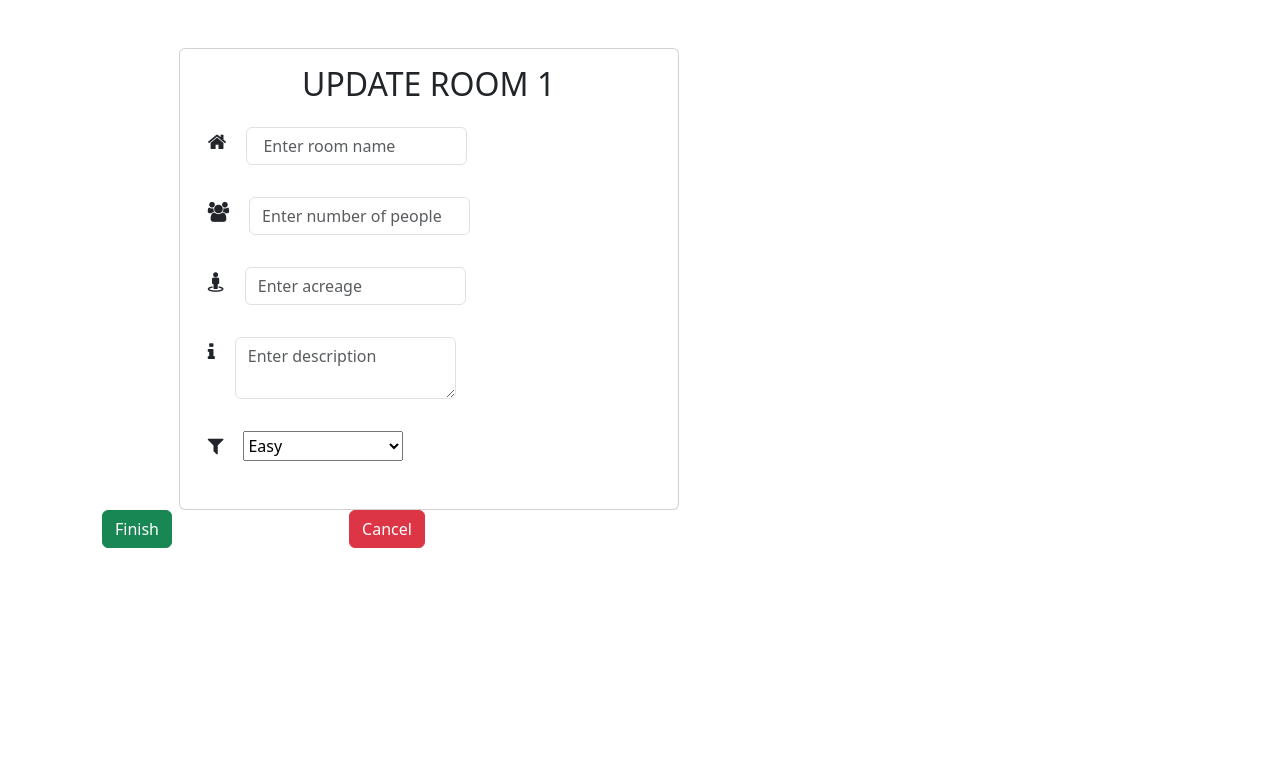
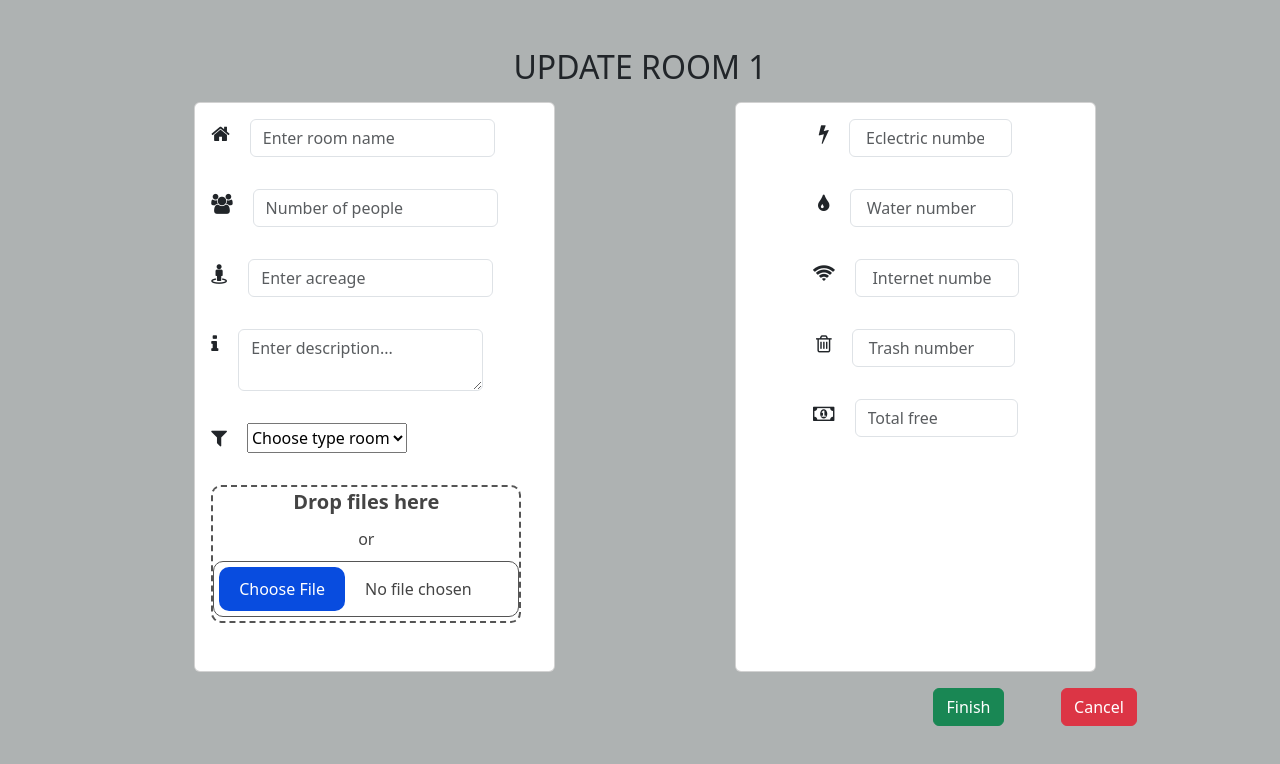
Before and after one commit to Deku1712/SVTT_R17-Website-Apartment, a React (Create React App) app in the folder ui_website/: page /edit-room/1 in a window 1280 px wide. Shown: the top 764 px of the page. Built offline with nearby package versions, Linux system fonts and the light colour scheme.

Commit message:
Css Update Apartment

```diff
--- a/ui_website/src/App.js
+++ b/ui_website/src/App.js
@@ -12,7 +12,7 @@ function App() {
         <BrowserRouter>
           <Routes>
           <Route path="/edit-room/:id" Component={UpdateRoom}></Route>
-          <Route path="/edit-apartment" Component={UpdateApartment}></Route>
+          <Route path="/edit-apartment/:id" Component={UpdateApartment}></Route>
           </Routes>
         </BrowserRouter>
       </div>
--- a/ui_website/src/Component/UpdateApartment.js
+++ b/ui_website/src/Component/UpdateApartment.js
@@ -1,5 +1,5 @@
 import React, { useState, useEffect } from "react";
-import { Link } from "react-router-dom";
+import { useParams, Link } from "react-router-dom";
 import '../styles/styles.css';
 const UpdateApartment = () => {
     const [apartment_name, setApartmentName] = useState('');
@@ -12,22 +12,28 @@ const UpdateApartment = () => {
     const [water, setWater] = useState('');
     const [internet, setInternet] = useState('');
     const [trash, setTrash] = useState('');
+    const { id } = useParams();
     return (
-        <div className="container">
-            <h2 className="text-center mt-3"> UPDATE APARTMENT </h2>
-            <div className="row d-flex justify-content-between  mt-3">
-                <div className="card col-md-6">
+        <div className="container mt-5">
+            <h2 className="text-center mt-3"> UPDATE APARTMENT {id}</h2>
+            <div className=" row-custome">
+                <div className="card col-md-5  form-custome ">
                     <div className="card-body">
+                        <form>
                             <div className="form-group mb-2 d-flex">
+
                                 <label className="form-label"> Apartment Name :</label>
+
                                 <input
                                     type="text" maxLength={30} minLength={1} required={true}
                                     placeholder="Enter apartment name"
                                     name="lastName"
-                                className="form-control"
+                                    className="form-control "
                                     value={apartment_name}
                                     onChange={(e) => setApartmentName(e.target.value)}
                                 />
+
+
                             </div>
                             <div className="form-group mb-2 d-flex">
                                 <label className="form-label"> Phone:</label>
@@ -63,7 +69,7 @@ const UpdateApartment = () => {
                                 />
                             </div>
                             <div className="form-group mb-2 d-flex">
-                            <label className="form-label"> Number type room:</label>
+                                <label className="form-label"> Type room:</label>
                                 <input
                                     type="number" maxLength={30} minLength={1} required={true}
                                     placeholder="Enter number type room"
@@ -74,26 +80,25 @@ const UpdateApartment = () => {
                                 />
                             </div>
                             <div className="form-group mb-2 d-flex">
-                            <label className="form-label">Description:</label>
+                                <label className="form-label">Description :</label>
                                 <textarea
                                     type="number" maxLength={255} minLength={1}
                                     placeholder="Enter description"
                                     name="lastName"
-                                className="form-control"
+                                    className="form-control "
                                     value={description}
                                     onChange={(e) => setDescription(e.target.value)}
                                 />
                             </div>
 
-                        <br />
-
+                        </form>
                     </div>
                 </div>
-                <div className="card col-md-5">
+                <div className="card col-md-4  form-custome">
                     <div className="card-body">
-
+                        <form>
                             <div className="form-group mb-2 d-flex">
-                            <label className="form-label"> Electric :</label>
+                                <label className="form-label-1"> Electric :</label>
                                 <input
                                     type="number" maxLength={30} minLength={1} required={true}
                                     placeholder="Enter electric number"
@@ -105,7 +110,7 @@ const UpdateApartment = () => {
                             </div>
                             <br />
                             <div className="form-group mb-2 d-flex">
-                            <label className="form-label"> Water:</label>
+                                <label className="form-label-1"> Water:</label>
                                 <input
                                     type="number" minLength={1} required={true}
                                     placeholder="Enter Water number"
@@ -116,7 +121,7 @@ const UpdateApartment = () => {
                                 />
                             </div> <br />
                             <div className="form-group mb-2 d-flex">
-                            <label className="form-label"> Internet:</label>
+                                <label className="form-label-1"> Internet:</label>
                                 <input
                                     type="number" maxLength={30} minLength={1} required={true}
                                     placeholder="Enter internet"
@@ -127,7 +132,7 @@ const UpdateApartment = () => {
                                 />
                             </div> <br />
                             <div className="form-group mb-2 d-flex">
-                            <label className="form-label"> Trash:</label>
+                                <label className="form-label-1"> Trash:</label>
                                 <input
                                     type="number" maxLength={30} minLength={1} required={true}
                                     placeholder="Enter trash"
@@ -137,23 +142,22 @@ const UpdateApartment = () => {
                                     onChange={(e) => setTrash(e.target.value)}
                                 />
                             </div>
-
-                        <br />
+                        </form>
 
 
                     </div>
+
                 </div>
-                <br />
-                <div className=' row d-flex justify-content-end mt-5'>
-                    <div className='col-3 '>
+
+            </div>
+            <div className='d-flex justify-content-end mt-5 ms-5'>
+                <div className='col-1 '>
                     <button className="btn btn-success"  >Finish </button>
                 </div>
-                    <div className='col-3'>
+                <div className='col-2'>
                     <Link to="/" className="btn btn-danger">Cancel</Link>
                 </div>
             </div>
-            </div>
-
         </div>
     );
 };
--- a/ui_website/src/Component/UpdateRoom.js
+++ b/ui_website/src/Component/UpdateRoom.js
@@ -11,37 +11,37 @@ const UpdateRoom = () => {
     const [room_free, setRoomFree] = useState('');
     const [room_type, setRoomType] = useState('');
     const [room_img, setRoomImg] = useState('');
+    const [eclectric, setElectric] = useState('')
+    const [water, setWater] = useState('')
+    const [internet, setInternet] = useState('')
+    const [trash, setTrash] = useState('')
     const { id } = useParams();
+
     return (
         <div className="container mt-5">
-
-            <div className="row">
-                <div className="card col-md-6 offset-md-2 offset-md-2  form-custom" >
-                    <h2 className="text-center mt-3"> UPDATE ROOM {id}</h2>
-
+            <h2 className="text-center mt-3"> UPDATE ROOM {id}</h2>
+            <div className=" row-custome">
+                <div className="card col-md-4 form-custom " >
                     <div className="card-body">
                         <form>
+                            <div className="form-group mb-2 d-flex">
 
-                            <div className="form-group mb-2 d-flex">
                                 <span className="fa-custom" > <i class="fa fa-home" aria-hidden="true"></i></span>
                                 <input
                                     type="text" maxLength={30} minLength={1} required={true}
-                                    placeholder=" Enter room name"
-                                    name="lastName"
-                                    className="form-control w-50"
+                                    placeholder="Enter room name"
+                                    className="form-control w-75"
                                     value={room_name}
                                     onChange={(e) => setRoomName(e.target.value)}
                                 />
-
                             </div>
                             <br />
                             <div className="form-group mb-2 d-flex">
                                 <span className="fa-custom"> <i class="fa fa-users" aria-hidden="true"></i></span>
                                 <input
-                                    type="number" minLength={1} required={true}
-                                    placeholder="Enter number of people"
-                                    name="lastName"
-                                    className="form-control w-50"
+                                    type="number" minLength={1} required={true} min={0}
+                                    placeholder="Number of people"
+                                    className="form-control w-75"
                                     value={size_renter}
                                     onChange={(e) => setSizeRenter(e.target.value)}
                                 />
@@ -51,8 +51,7 @@ const UpdateRoom = () => {
                                 <input
                                     type="number" maxLength={30} minLength={1} required={true}
                                     placeholder="Enter acreage"
-                                    name="lastName"
-                                    className="form-control w-50"
+                                    className="form-control w-75"
                                     value={room_size}
                                     onChange={(e) => setRoomSize(e.target.value)}
                                 />
@@ -60,39 +59,113 @@ const UpdateRoom = () => {
                             <div className="form-group mb-2  d-flex">
                                 <span className="fa-custom" ><i class="fa fa-info" aria-hidden="true"></i></span>
                                 <textarea
-                                    type="number" maxLength={30} minLength={1} required={true}
-                                    placeholder="Enter description"
-                                    name="lastName"
-                                    className="form-control w-50"
+                                    type="number" maxLength={255} minLength={1} required={true}
+                                    placeholder="Enter description..."
+                                    className="form-control w-75"
                                     value={description}
                                     onChange={(e) => setDescription(e.target.value)}
                                 />
-                            </div><br/>
+                            </div><br />
                             <div className="form-group mb-2 d-flex">
                                 <span className="fa-custom" ><i class="fa fa-filter" aria-hidden="true"></i></span>
                                 <br />
                                 <select name="text-center form-control form-select" value={room_type}
                                     onChange={(e) => setRoomType(e.target.value)}>
-                                    <option disabled >Choose type room</option>
-                                    <option value="E" >Easy</option>
+                                    <option value="" disabled >Choose type room</option>
+                                    <option value="E" >Vip</option>
                                     <option value="N" >Normal</option>
-                                    <option value="H" >Hard</option>
                                 </select>
                             </div>
                             <br />
+
+                            <div className="form-group mb-2  d-flex">
+                                <label for="images" className="drop-container" id="dropcontainer" style={{ width: "95%" }}>
+                                    <span class="drop-title">Drop files here</span>
+                                    or
+                                    <input  className="mb-1" type="file" id="images" accept="image/*" value={room_img} onChange={(e) => setRoomImg(e.target.value)} required />
+                                </label>
+
+                            </div><br />
 
                         </form>
 
                     </div>
                 </div>
 
+                <div className="card col-md-4  form-custom " >
+                    <div className="card-body">
+                        <form >
+                            <div className="form-group mb-2 d-flex justify-content-center">
+                                <span className="fa-custom" > <i class="fa fa-bolt"></i></span>
+                                <input
+                                    type="number" minLength={1} required={true} min={0}
+                                    placeholder=" Eclectric number"
+                                    className="form-control w-50"
+                                    value={eclectric}
+                                    onChange={(e) => setElectric(e.target.value)}
+                                />
+
+                            </div>
+                            <br />
+                            <div className="form-group mb-2 d-flex justify-content-center">
+                                <span className="fa-custom" > <i class="fa fa-tint" aria-hidden="true"></i></span>
+                                <input
+                                    type="number" minLength={1} required={true} min={0}
+                                    placeholder=" Water number"
+                                    className="form-control w-50"
+                                    value={water}
+                                    onChange={(e) => setWater(e.target.value)}
+                                />
+
+                            </div>
+                            <br />
+                            <div className="form-group mb-2 d-flex justify-content-center">
+                                <span className="fa-custom" > <i class="fa fa-wifi" aria-hidden="true"></i></span>
+                                <input
+                                    type="number" minLength={1} required={true} min={0}
+                                    placeholder=" Internet number"
+                                    className="form-control w-50"
+                                    value={internet}
+                                    onChange={(e) => setInternet(e.target.value)}
+                                />
+
+                            </div>
+                            <br />
+                            <div className="form-group mb-2 d-flex justify-content-center">
+                                <span className="fa-custom"><i class="fa fa-trash-o" aria-hidden="true"></i></span>
+                                <input
+                                    type="number" minLength={1} required={true} min={0}
+                                    placeholder=" Trash number"
+                                    className="form-control w-50"
+                                    value={trash}
+                                    onChange={(e) => setTrash(e.target.value)}
+                                />
+
+                            </div>
+                            <br />
+                            <div className="form-group mb-2 d-flex justify-content-center">
+                                <span className="fa-custom"> <i class="fa fa-money" aria-hidden="true"></i></span>
+                                <input
+                                    type="number" minLength={1} required={true} min={0}
+                                    placeholder="Total free"
+                                    className="form-control w-50"
+                                    value={room_free}
+                                    onChange={(e) => setRoomFree(e.target.value)}
+                                />
+                            </div> <br />
+
+                        </form>
+
+                    </div>
+
+                </div>
 
             </div>
-            <div className='row '>
-                <div className='col-3 '>
+            <div className='d-flex justify-content-end mt-3 mb-3 ms-5'>
+                <div className='col-1 '>
                     <button className="btn btn-success"  >Finish </button>
                 </div>
-                <div className='col-3'>
+                <div className='col-2'>
                     <Link to="/" className="btn btn-danger">Cancel</Link>
                 </div>
             </div>
--- a/ui_website/src/styles/styles.css
+++ b/ui_website/src/styles/styles.css
@@ -1,6 +1,12 @@
 body{
   width: 100%;
+  background: linear-gradient(to right,#aeb2b2 ,#aeb2b2);
+}
+.row-custome{
+  margin-top: 16px;
+  margin-left: 10px;
   display: flex;
+  justify-content: space-around;
 }
 .row{
   width: 1000px;
@@ -21,14 +27,20 @@ select option{
 .form-body>* {
   padding: 5px;
 }
-
+.form-label-1 {
+  width: 18%;
+  margin-top: 6px;
+}
 .form-label {
-  width: 18%;
+  width: 37%;
+  margin-top: 6px;
+}
+.form-custome{
+  align-content: center;
 }
 
-
 .form-control{
-  width: 10%;
+  width: 2px;
   border: 20px;
 }
 .form-select{
@@ -44,3 +56,60 @@ select option{
   margin: 0px auto;
   padding: 20px 0px 20px 0px;
 }
+
+.drop-container {
+  display: flex;
+  gap: 10px;
+  flex-direction: column;
+  justify-content: center;
+  align-items: center;
+  border-radius: 10px;
+  border: 2px dashed #555;
+  color: #444;
+  cursor: pointer;
+  transition: background .2s ease-in-out, border .2s ease-in-out;
+}
+
+.drop-container:hover,
+.drop-container.drag-active {
+  background: #eee;
+  border-color: #111;
+}
+
+.drop-container:hover .drop-title,
+.drop-container.drag-active .drop-title {
+  color: #222;
+}
+
+.drop-title {
+  color: #444;
+  font-size: 20px;
+  font-weight: bold;
+  text-align: center;
+  transition: color .2s ease-in-out;
+}
+
+input[type=file] {
+  width: 350px;
+  max-width: 100%;
+  color: #444;
+  padding: 5px;
+  background: #fff;
+  border-radius: 10px;
+  border: 1px solid #555;
+}
+
+input[type=file]::file-selector-button {
+  margin-right: 20px;
+  border: none;
+  background: #084cdf;
+  padding: 10px 20px;
+  border-radius: 10px;
+  color: #fff;
+  cursor: pointer;
+  transition: background .2s ease-in-out;
+}
+
+input[type=file]::file-selector-button:hover {
+  background: #0d45a5;
+}
```
Lines whose indentation alone changed are shown as unchanged.
